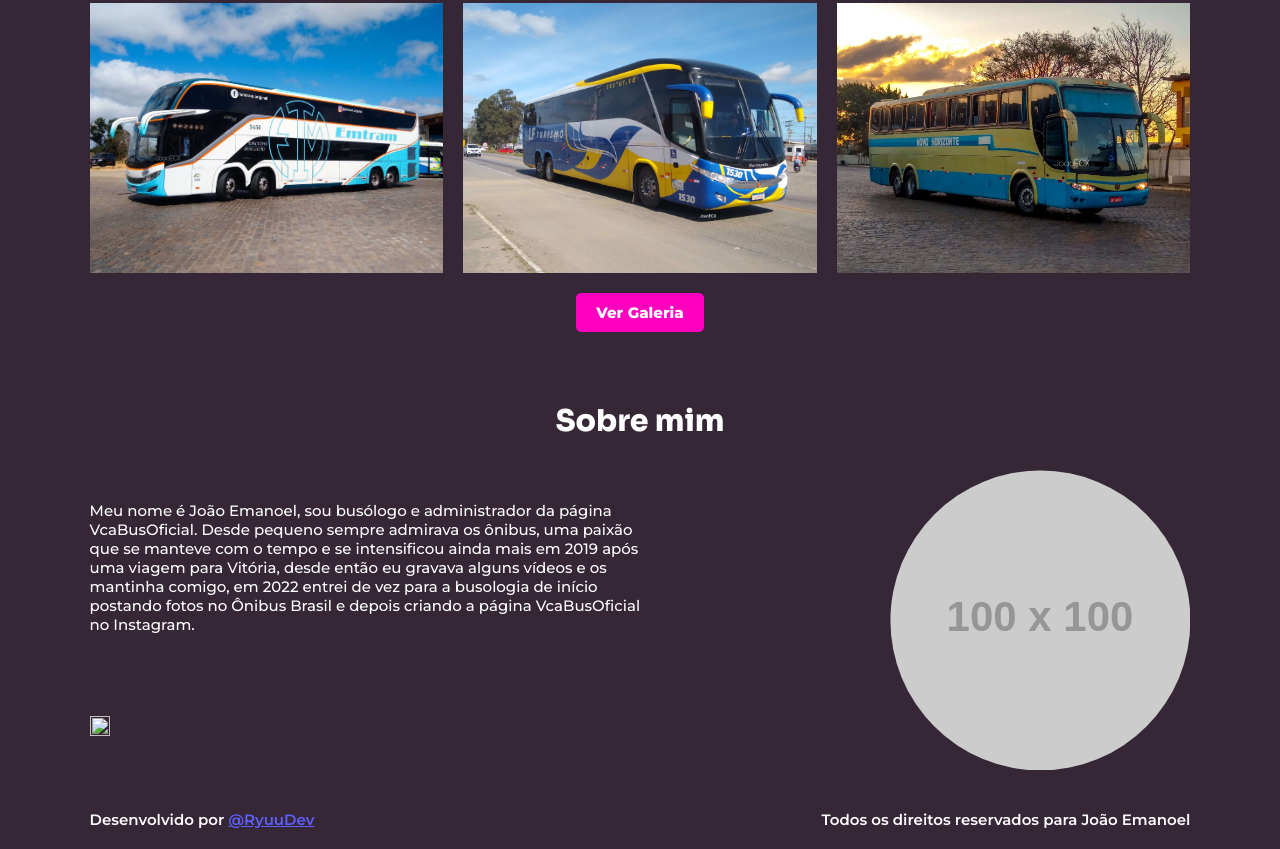
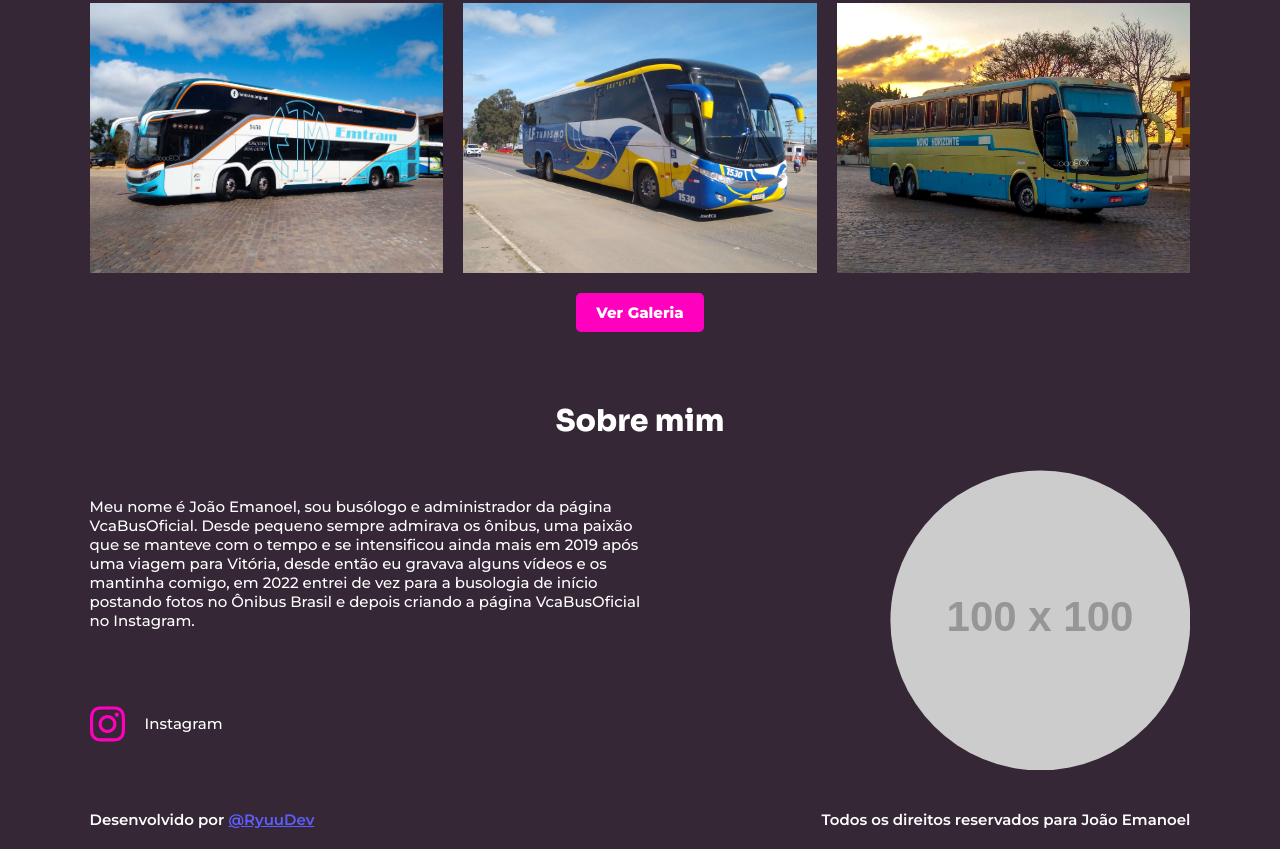
Before and after one commit to RyuuDev-12/vca-bus-oficial, a plain HTML site: page index.html in a window 1280 px wide. Shown: the part 1175-2024 px from the top of the page. Drawn offline with Linux system fonts and the light colour scheme; placeholder pictures from the web are drawn by us.

Commit message:
Acrescentando Ícone do Instagram

```diff
--- a/css/index.css
+++ b/css/index.css
@@ -175,6 +175,14 @@ h2{
 
 #redes{
     grid-area: redes;
+}
+
+#redes a{
+    display: flex;
+    height: 40px;
+    align-items: center;
+    gap: 20px;
+    font-size: 15px;
 }
 
 #perfil{
--- a/index.html
+++ b/index.html
@@ -55,7 +55,8 @@
             </p>
             <div id="redes">
                 <a href="https://www.instagram.com/ryuudev/">
-                    <img src="" alt="">
+                    <img src="./imgs/instagram.svg" alt="Ícone do Instagram">
+                    Instagram
                 </a>
             </div>
             <img id="perfil" src="https://placehold.co/100x100" alt="Foto de Perfil">
```
Also changed, not shown: Anotações Dev/Anotações Javascript.txt (added), Anotações Dev/Anotações ReactJS.txt (added), Anotações Dev/Meus Pacotes de React.txt (added), Anotações Dev/Minhas Anotações em Bootstrap.txt (added), Anotações Dev/Minhas Fontes Preferidas.txt (added), imgs/instagram.svg (added).
